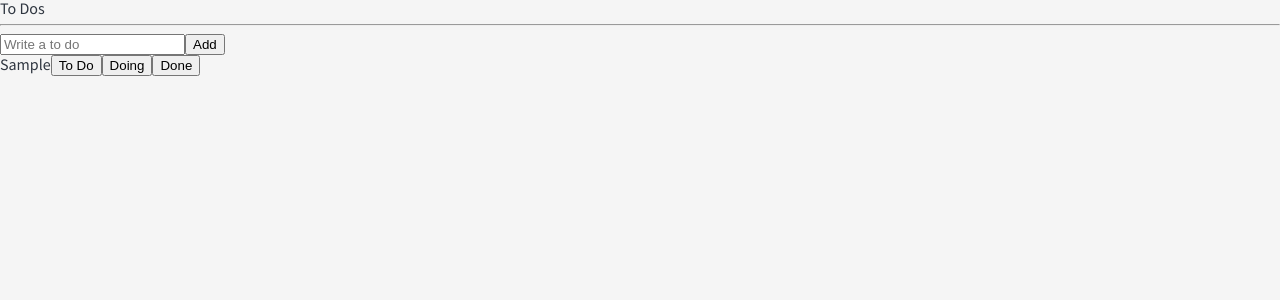
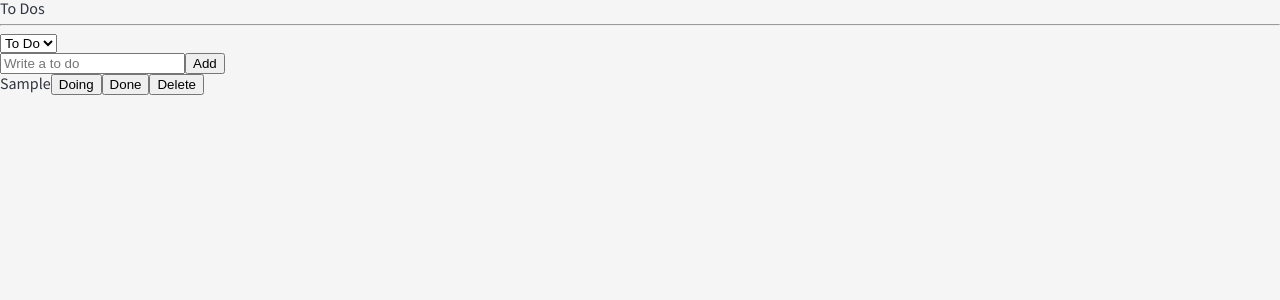
Before and after one commit to yebinGold/Trello-clone-2022, a React (Create React App) app: page / in a window 1280 px wide. Both pictures are taken after typing "Sample" into the empty fields and a click on the button "Add". Shown: the top 300 px of the page. Built offline with nearby package versions, Linux system fonts and the light colour scheme.

Commit message:
Add categories

```diff
--- a/src/atoms.tsx
+++ b/src/atoms.tsx
@@ -1,12 +1,37 @@
-import { atom } from "recoil";
+import { atom, selector } from "recoil";
+
+//type categories = "TO_DO" | "DOING" | "DONE"; // type = 반복 가능
+export enum Categories {
+	"TO_DO" = "TO_DO",
+	"DOING" = "DOING",
+	"DONE" = "DONE",
+}
 
 export interface ITodo {
   id: number;
   text: string;
-    category: "TO_DO" | "DOING" | "DONE"; // 할 일(todo), 하고 있는 일(doing), 한 일(done)
+  category: Categories; // 할 일(todo), 하고 있는 일(doing), 한 일(done)
 }
 
-export const todoState = atom<ITodo[]>({ // TODO들의 배열임을 알려줌
+export const todoState = atom<ITodo[]>({
+  // TODO들의 배열임을 알려줌
   key: "todo",
   default: [],
 });
+
+export const categoryState = atom<Categories>({
+  key: "category",
+  default: Categories.TO_DO,
+})
+
+export const todoSelector = selector({
+  key: "todoSelector",
+  get: ({ get }) => {
+    // atom을 받을 get 함수
+    // todoSelector가 반환할 값
+    const todos = get(todoState); // todoState atom을 받아옴
+    const category = get(categoryState);
+
+    return todos.filter((todo) => todo.category === category);
+  },
+});
--- a/src/components/CreateTodo.tsx
+++ b/src/components/CreateTodo.tsx
@@ -1,6 +1,6 @@
 import { useForm } from "react-hook-form";
-import { useSetRecoilState } from "recoil";
-import { todoState } from "../atoms";
+import { useSetRecoilState, useRecoilValue } from "recoil";
+import { todoState, categoryState } from "../atoms";
 
 interface IForm {
   todo: string;
@@ -8,11 +8,12 @@ interface IForm {
 
 const CreateTodo = () => {
   const setTodos = useSetRecoilState(todoState);
+  const category = useRecoilValue(categoryState);
   const { register, handleSubmit, formState: {errors} , setValue } = useForm<IForm>();
   const onValid = (data: IForm) => {
     setTodos((prev) => [
       ...prev,
-      { id: Date.now(), text: data.todo, category: "TO_DO" },
+      { id: Date.now(), text: data.todo, category },
     ]);
     setValue("todo", "");
   };
--- a/src/components/Todo.tsx
+++ b/src/components/Todo.tsx
@@ -1,13 +1,44 @@
 import React from "react";
-import { ITodo } from "./../atoms";
+import { Categories, ITodo, todoState } from "./../atoms";
+import { useSetRecoilState } from "recoil";
 
-const Todo = ({ text }: ITodo) => {
+const Todo = ({ text, category, id }: ITodo) => {
+  const setTodos = useSetRecoilState(todoState);
+  const onClick = (e: React.MouseEvent<HTMLButtonElement>) => {
+    const {
+      currentTarget: { name },
+    } = e;
+    setTodos((prev) => {
+      return prev.map((todo) => {
+        if (todo.id === id) {
+          return { text, id, category: name as any };
+        }
+        return todo;
+      });
+    });
+  };
+  const onRemove = () => {
+    setTodos((prev) => prev.filter((todo) => todo.id !== id));
+  };
   return (
     <li>
       {text}
-      <button>To Do</button>
-      <button>Doing</button>
-      <button>Done</button>
+      {category !== Categories.TO_DO && (
+        <button name={Categories.TO_DO} onClick={onClick}>
+          To Do
+        </button>
+      )}
+      {category !== Categories.DOING && (
+        <button name={Categories.DOING} onClick={onClick}>
+          Doing
+        </button>
+      )}
+      {category !== Categories.DONE && (
+        <button name={Categories.DONE} onClick={onClick}>
+          Done
+        </button>
+      )}
+      <button onClick={onRemove}>Delete</button>
     </li>
   );
 };
--- a/src/components/TodoList.tsx
+++ b/src/components/TodoList.tsx
@@ -1,19 +1,26 @@
-import { useRecoilValue } from "recoil";
+import { useRecoilState, useRecoilValue } from "recoil";
 import CreateTodo from "./CreateTodo";
-import { todoState } from "../atoms";
+import { todoSelector, categoryState, Categories } from "../atoms";
 import Todo from "./Todo";
 
-
 const ToDoList = () => {
-  const todos = useRecoilValue(todoState);
-
+  const todos = useRecoilValue(todoSelector);
+  const [category, setCategory] = useRecoilState(categoryState);
+  const onInput = (e:React.FormEvent<HTMLSelectElement>) => setCategory(e.currentTarget.value as any);
   return (
     <div>
       <h1>To Dos</h1>
       <hr />
-      <CreateTodo/>
+      <select value={category} onInput={onInput}>
+        <option value={Categories.TO_DO}>To Do</option>
+        <option value={Categories.DOING}>Doing</option>
+        <option value={Categories.DONE}>Done</option>
+      </select>
+      <CreateTodo />
       <ul>
-        {todos.map(todo => <Todo key={todo.id} {...todo} />)} {/* todo 타입과 props 인터페이스가 같기 때문에 걍 바로 spread */}
+        {todos.map((todo) => (
+          <Todo key={todo.id} {...todo} /> //todo 타입과 props 인터페이스가 같기 때문에 걍 바로 spread
+        ))}
       </ul>
     </div>
   );
```
Lines whose indentation alone changed are shown as unchanged.
